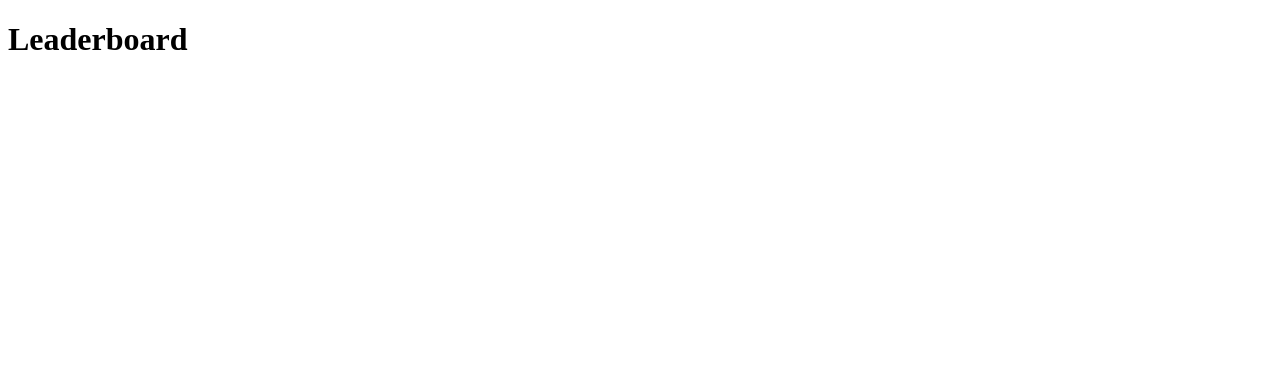
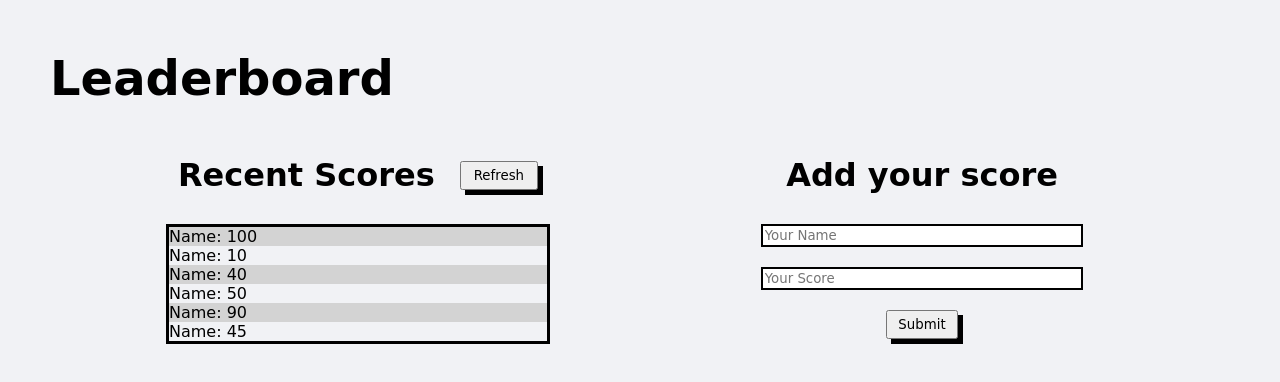
Before and after one commit to Abdelaziz-Ali/Leaderboard-2, a website built with webpack: page src/index.html in a window 1280 px wide. Built offline with nearby package versions, Linux system fonts and the light colour scheme; a web font is replaced by a local one.

Commit message:
Leaderboard Basic Structure completed

```diff
--- a/src/index.html
+++ b/src/index.html
@@ -4,6 +4,7 @@
     <meta charset="UTF-8" />
     <meta http-equiv="X-UA-Compatible" content="IE=edge" />
     <meta name="viewport" content="width=device-width, initial-scale=1.0" />
+    <link rel="stylesheet" href="style.css" />
     <script
       src="https://kit.fontawesome.com/d7d1a0422d.js"
       crossorigin="anonymous"
@@ -11,6 +12,32 @@
     <title>Leaderboard</title>
   </head>
   <body>
-    <h1 class="titleApp">Leaderboard</h1>
+    <h1 class="appTitle">Leaderboard</h1>
+    <div class="appContent">
+      <section class="recentScores">
+        <div class="recentScoresTop">
+          <h2 class="recentScoreTitle">Recent Scores</h2>
+          <button class="refreshScoreBtn">Refresh</button>
+        </div>
+        <div class="recentScoresBottom">
+          <ul class="recentScoresList">
+            <li>Name: 100</li>
+            <li>Name: 10</li>
+            <li>Name: 40</li>
+            <li>Name: 50</li>
+            <li>Name: 90</li>
+            <li>Name: 45</li>
+          </ul>
+        </div>
+      </section>
+      <section class="addScore">
+        <h2 class="addScoreTitle">Add your score</h2>
+        <form action="#" class="addScoreForm">
+          <input type="text" placeholder="Your Name" />
+          <input type="number" placeholder="Your Score" />
+          <button class="submitForm">Submit</button>
+        </form>
+      </section>
+    </div>
   </body>
 </html>
--- a/src/index.js
+++ b/src/index.js
@@ -0,0 +1 @@
+import './style.css';
--- a/src/style.css
+++ b/src/style.css
@@ -8,5 +8,95 @@
 }
 
 body {
+  padding: 50px;
   background-color: #f1f2f5;
 }
+
+.appTitle {
+  font-size: 3rem;
+}
+
+.appContent {
+  display: flex;
+  justify-content: space-evenly;
+  align-items: flex-start;
+  margin-top: 50px;
+}
+
+.recentScores {
+  display: flex;
+  flex-direction: column;
+  justify-content: center;
+  align-items: center;
+  width: 40vw;
+}
+
+.recentScoresTop {
+  display: flex;
+  justify-content: space-between;
+  align-items: center;
+  gap: 25px;
+}
+
+.recentScoreTitle {
+  font-size: 2rem;
+}
+
+.recentScoresBottom {
+  width: 75%;
+  margin-top: 30px;
+}
+
+.recentScoresList {
+  border: 3px solid black;
+}
+
+.recentScoresList li {
+  list-style-type: none;
+}
+
+.recentScoresList li:nth-child(odd) {
+  background-color: lightgray;
+}
+
+.refreshScoreBtn {
+  width: auto;
+  padding: 5px 12px;
+  box-shadow: 5px 5px;
+  cursor: pointer;
+}
+
+.addScore {
+  display: flex;
+  flex-direction: column;
+  justify-content: center;
+  align-items: center;
+  width: 40vw;
+}
+
+.addScoreTitle {
+  font-size: 2rem;
+}
+
+.addScoreForm {
+  display: flex;
+  flex-direction: column;
+  justify-content: center;
+  align-items: center;
+  gap: 20px;
+  width: 90%;
+  margin-top: 30px;
+}
+
+.addScoreForm input {
+  padding: 2px;
+  border: 2px solid black;
+  width: 70%;
+}
+
+.addScoreForm button {
+  width: auto;
+  padding: 5px 10px;
+  box-shadow: 5px 5px;
+  cursor: pointer;
+}
```
